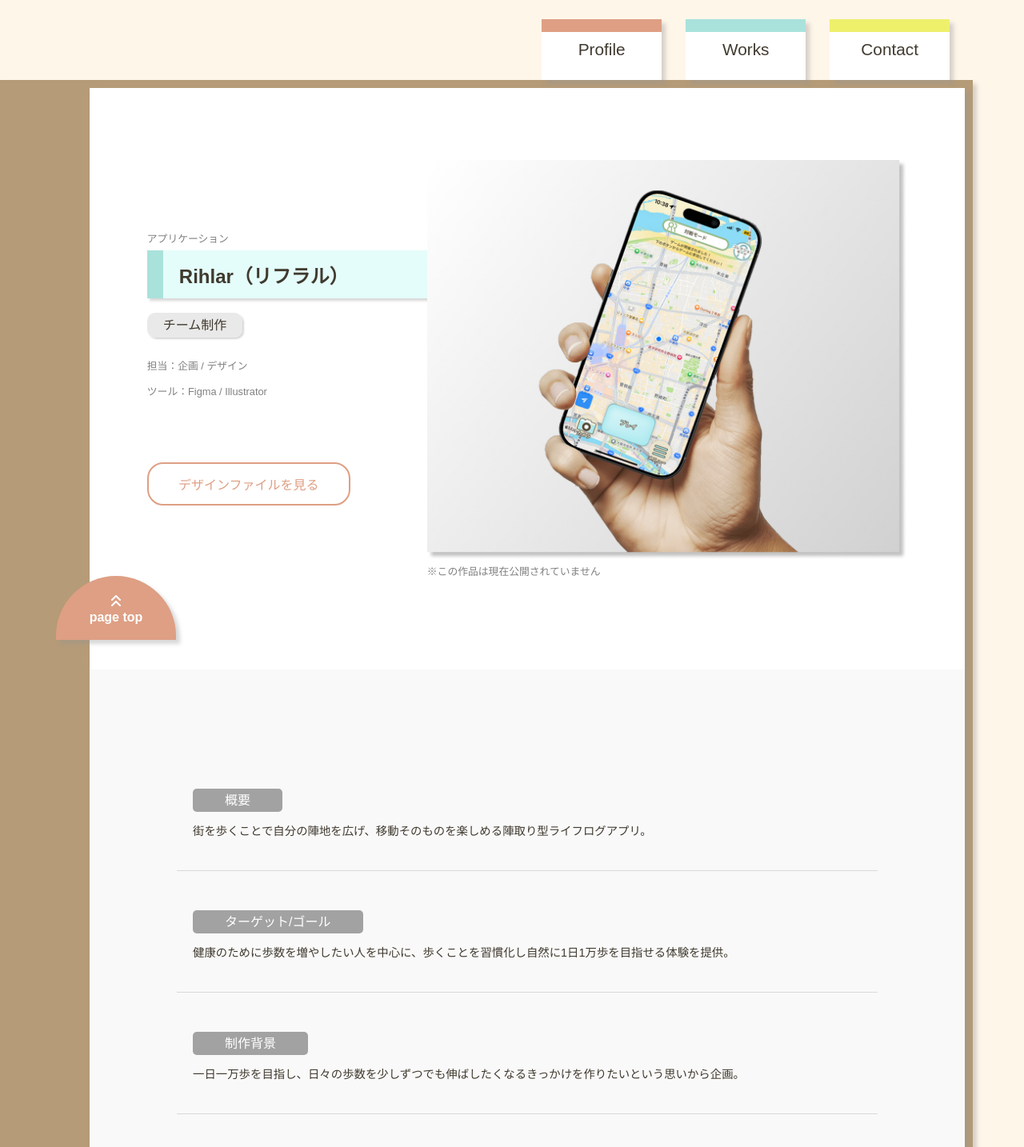
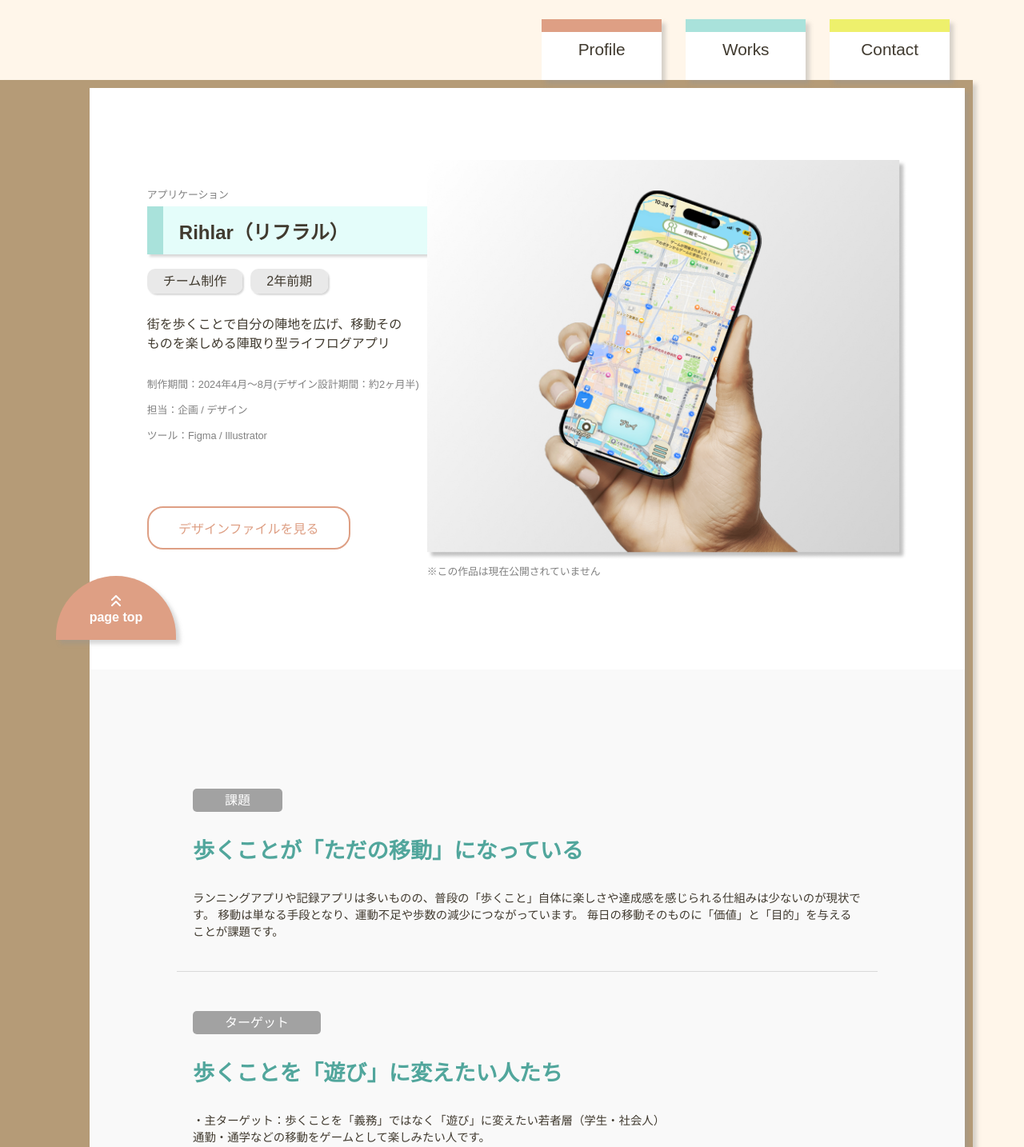
Before and after one commit to KawakamiAyaka/portfolio-ver.3, a Next.js app: page /Rihlar in a window 1280 px wide. Shown: the top 1434 px of the page at 80% size. Built offline with nearby package versions, Linux system fonts and the light colour scheme; a web font is replaced by a local one.

Commit message:
リフラル情報修正

```diff
--- a/src/app/Rihlar/page.tsx
+++ b/src/app/Rihlar/page.tsx
@@ -31,39 +31,41 @@ export default function WorksTemplate() {
                     <Works
                         type="アプリケーション"
                         title="Rihlar（リフラル）"
-                        tags={["チーム制作"]}
+                        tags={["チーム制作", "2年前期"]}
+                        summary="街を歩くことで自分の陣地を広げ、移動そのものを楽しめる陣取り型ライフログアプリ"
+                        period="制作期間：2024年4月〜8月(デザイン設計期間：約2ヶ月半)"
                         position="担当：企画 / デザイン"
                         tools="ツール：Figma / Illustrator"
                         designLink="https://www.figma.com/design/BFipcBkJSMMyenTxPb4Zkb/Rihlar?node-id=0-1&t=KyslNXli9ts3hwuv-1"
                         image="/Rihlar.png"
-                        imageAlt="わくわく探検隊のサムネイル"
+                        imageAlt="Rihlarのサムネイル"
                         note="この作品は現在公開されていません"
                     />
                     <div className={styles.More}>
                         <More
-                            title="概要"
-                            text="街を歩くことで自分の陣地を広げ、移動そのものを楽しめる陣取り型ライフログアプリ。"
+                            title="課題"
+                            subtitle="歩くことが「ただの移動」になっている"
+                            text="ランニングアプリや記録アプリは多いものの、普段の「歩くこと」自体に楽しさや達成感を感じられる仕組みは少ないのが現状です。 移動は単なる手段となり、運動不足や歩数の減少につながっています。 毎日の移動そのものに「価値」と「目的」を与えることが課題です。"
                         />
                         <More
-                            title="ターゲット/ゴール"
-                            text="健康のために歩数を増やしたい人を中心に、歩くことを習慣化し自然に1日1万歩を目指せる体験を提供。"
+                            title="ターゲット"
+                            subtitle="歩くことを「遊び」に変えたい人たち"
+                            text={`・主ターゲット：歩くことを「義務」ではなく「遊び」に変えたい若者層（学生・社会人）
+                                通勤・通学などの移動をゲームとして楽しみたい人です。
+                                ・副ターゲット：ヘルスケア層、運動不足層
+                                健康維持を目的に歩く人や、1日1万歩を意識している人、手軽に身体を動かすきっかけを求めている人です。`}
                         />
                         <More
-                            title="制作背景"
-                            text="一日一万歩を目指し、日々の歩数を少しずつでも伸ばしたくなるきっかけを作りたいという思いから企画。"
+                            title="ゴール"
+                            subtitle="移動を「達成感のある体験」に変える"
+                            text="移動や歩行を「自分の陣地を広げる」という体験に変えることで、毎日の行動がゲームの一部になります。 チームや仲間とのつながりを通じて自然に歩数を増やし、歩くことを健康維持だけでなく、自己表現やコミュニケーションの手段にすることを目指しています。"
                         />
                         <More
-                            title="制作期間"
-                            text="約6か月（企画設計・開発を含む）そのうちデザイン設計期間：約1か月半"
+                            title="デザイン"
+                            subtitle="日常の移動を「ゲーム」に変えるデザイン"
+                            text="「日常の移動をゲームに変える」ことをテーマに、現実世界とゲームの世界がリアルタイムで自然につながるデザインを目指しました。 リアルなマップUIで自分の行動が地図に残る体験を強調し、実績機能で達成感を可視化しています。 チーム対戦や通知機能によって、競い合いながら継続できるモチベーションを設計しました。 「歩く＝退屈」から「歩く＝楽しい」へ。デザインの力で、日常の行動をポジティブに変えることを狙いました。"
                         />
                     </div>
-                    <Image
-                        className={styles.WkwkScreen}
-                        src="/RihlarScreen.png"
-                        alt="わくわく探検隊スクリーンショット集"
-                        width={1000}
-                        height={500}
-                    />
                     <div className={styles.Color}>
                         <Heading text="COLOR" />
                         <div>
@@ -93,71 +95,13 @@ export default function WorksTemplate() {
                             </div>
                         </div>
                     </div>
-                    <div>
-                        <Heading text="FEATURES" />
-                        <div className={styles.Features}>
-                            <div className={styles.FeaturesBox}>
-                                <Image
-                                    className={styles.HunterMock1}
-                                    src="/RihlarMock1.svg"
-                                    alt="ものしりハンター機能説明用モックアップ"
-                                    width={400}
-                                    height={400}
-                                />
-                                <div className={styles.TextBox}>
-                                    <h2 className={styles.Head}>
-                                        現実世界を舞台にした陣取りゲーム
-                                    </h2>
-                                    <p className={styles.Text}>
-                                        GPSで訪れた場所が自分の陣地になるゲーム。
-                                        <br />
-                                        日々の移動を“ゲームの進行”に変えることで、健康に楽しく続けられる仕組みです。
-                                        <br />
-                                        マップ中心の画面構成で、情報量を最小限に整理しました。
-                                    </p>
-                                </div>
-                            </div>
-
-                            <div className={styles.FeaturesBox}>
-                                <div className={styles.TextBox}>
-                                    <h2 className={styles.HeadRight}>続けたくなる仕組み</h2>
-                                    <p className={styles.TextRight}>
-                                        達成感を刺激する実績システムを搭載。
-                                        <br />
-                                        集めた実績が、自分だけの冒険の記録になります。
-                                        <br />
-                                        出先で撮った写真が陣地を強化し、日々の歩きを思い出として残せます。
-                                    </p>
-                                </div>
-                                <Image
-                                    className={styles.HunterMock}
-                                    src="/RihlarMock2.svg"
-                                    alt="ものしりハンター機能説明用モックアップ"
-                                    width={400}
-                                    height={400}
-                                />
-                            </div>
-
-                            <div className={styles.FeaturesBox}>
-                                <Image
-                                    className={styles.HunterMock}
-                                    src="/RihlarMock3.svg"
-                                    alt="ものしり機能説明用モックアップ"
-                                    width={400}
-                                    height={400}
-                                />
-                                <div className={styles.TextBox}>
-                                    <h2 className={styles.Head}>もっと面白くなる戦略性</h2>
-                                    <p className={styles.Text}>
-                                        プレイを重ねることで、盤面を変えるアイテムを獲得。
-                                        <br />
-                                        続けるほど強くなる成長感を演出しました。
-                                        シンプルなアイコンと少しのユーモアで、地図上でも個性が際立つデザインにしました。{" "}
-                                    </p>
-                                </div>
-                            </div>
-                        </div>
-                    </div>
+                    <Image
+                        className={styles.WkwkScreen}
+                        src="/RihlarScreen.png"
+                        alt="わくわく探検隊スクリーンショット集"
+                        width={1000}
+                        height={500}
+                    />
                     <Link
                         href="https://www.figma.com/design/BFipcBkJSMMyenTxPb4Zkb/Rihlar?node-id=0-1&t=KyslNXli9ts3hwuv-1"
                         className={styles.MoreWork}
```
